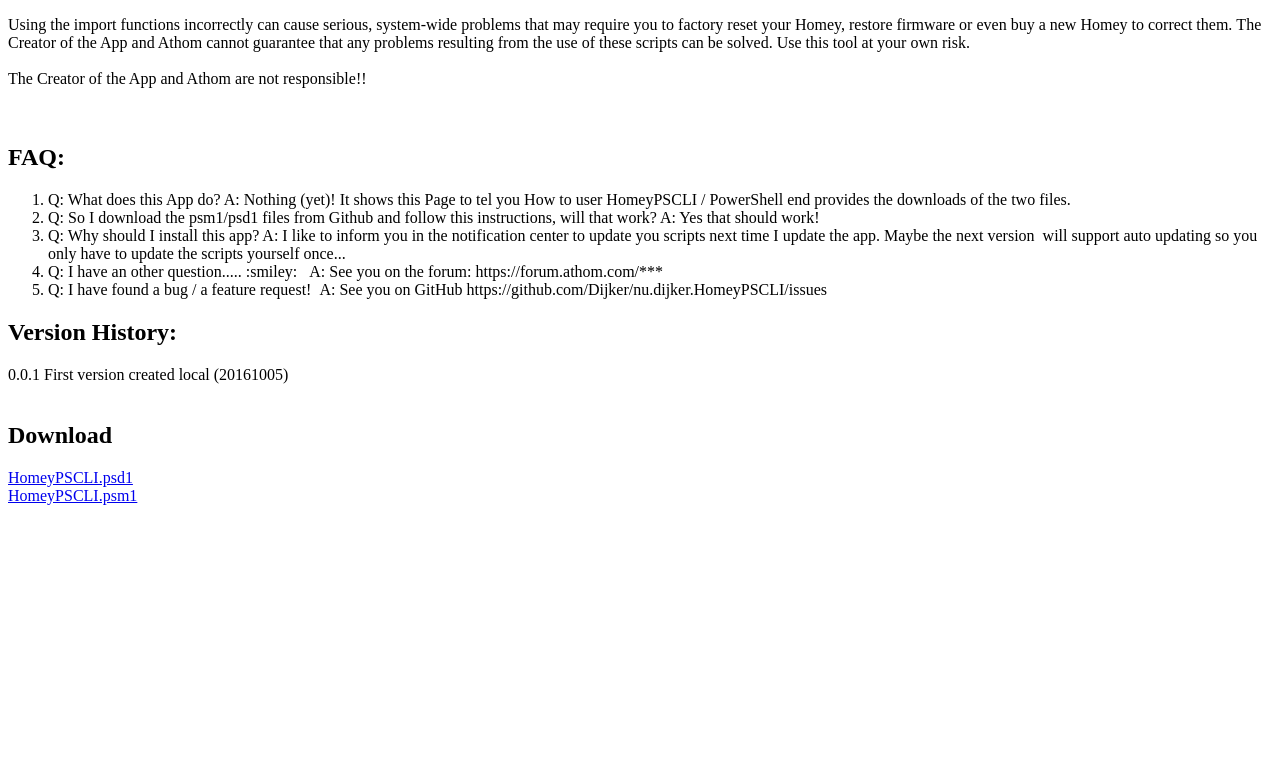
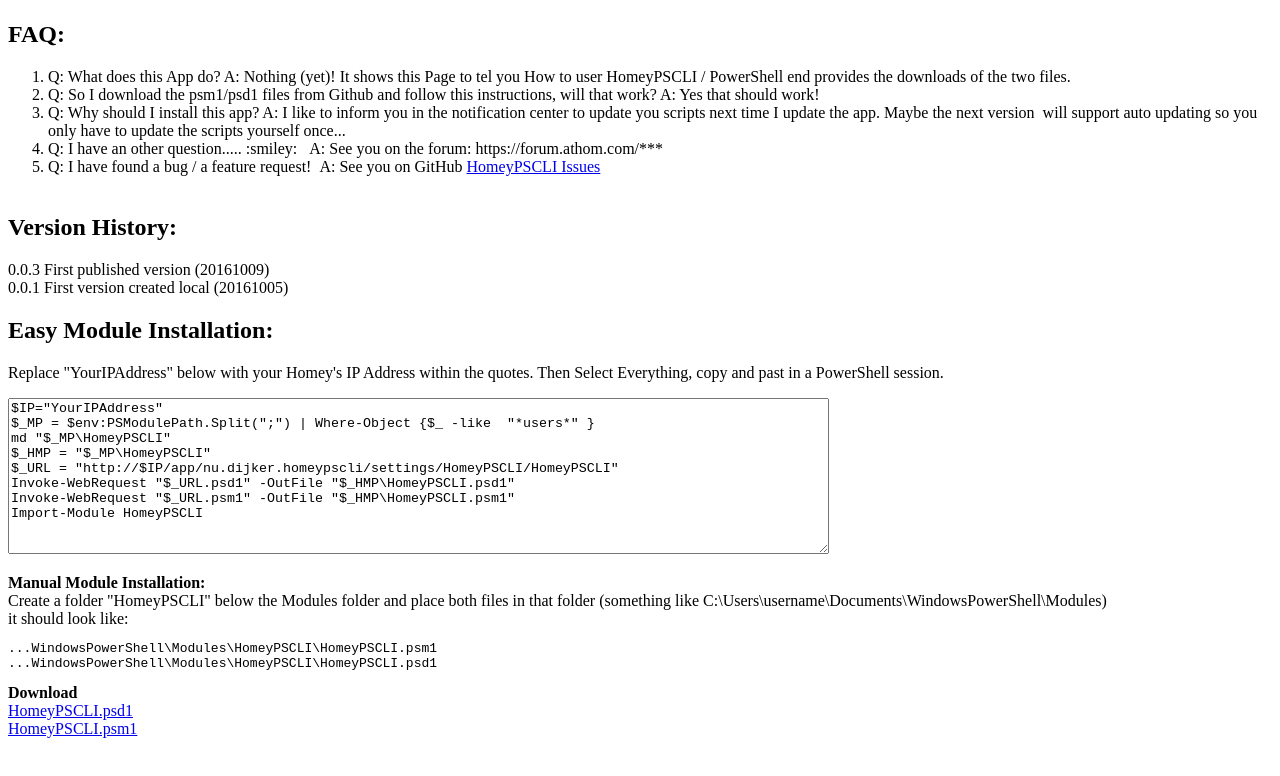
Before and after one commit to Dijker/nu.dijker.HomeyPSCLI, a plain HTML site: page settings/index.html in a window 1280 px wide. Shown: the part 1056-1832 px from the top of the page. Before the commit the page ends 1569 px from the top, so only its background shows below. Drawn offline with Linux system fonts and the light colour scheme.

Commit message:
Version 0.0.3 first release 20161009

```diff
--- a/app.json
+++ b/app.json
@@ -4,7 +4,7 @@
         "en": "PowerShell CLI for Homey",
         "nl": "PowerShell CLI voor Homey"
     },
-    "version": "0.0.1",
+    "version": "0.0.3",
     "compatibility": "0.x || 1.x",
 	"description": {
 		"en": "Control your Homey from PowerShell on a Windows PC",
--- a/settings/index.html
+++ b/settings/index.html
@@ -1,18 +1,15 @@
 <!doctype html>
 <link rel="stylesheet" href="/manager/webserver/assets/font/fontawesome/fontawesome.css">
-
 <html>
     <head>
-
     </head>
-    <body>
+<body>
 <h1>PowerShell CLI for Homey</h1>
-		<br>Download below the Powershell Module files to manage Homey from your Windows PowerShell Command Line<br>
-		Create a folder "HomeyPSCLI" below the Modules folder and place both files in that folder (something like C:\Users\username\Documents\WindowsPowerShell\Modules)<br>
-		it should look like: <pre class="CodeBlock">...WindowsPowerShell\Modules\HomeyPSCLI\HomeyPSCLI.psm1<br>...WindowsPowerShell\Modules\HomeyPSCLI\HomeyPSCLI.psd1</pre> <br>
-		Get your Bearer token from the Browser and your CloudID here:  <a rel="nofollow" target="_blank" href="/manager/settings/#homey:manager:system">Homey Settings System</a>
-		<h2>Initialize the PowerShell CLI for Homey</h2>
-		Open your PowerShell or PowerShell ISE, and load the module: <br><pre class="CodeBlock">C:\Homey&gt;  Import-Module HomeyPSCLI </pre>Connect to Homey:<br><pre class="CodeBlock">PS&gt; Connect-Homey -Bearer "Deaf001000bad1000effe000hace000215c001" -CloudID "Deaf010bad10effe0hace021" -ExportPath "C:\Homey\Backup" -WriteConfig
+<br>Download below the Powershell Module files to manage Homey from your Windows PowerShell Command Line  <a href="#EasyInstall">Easy Install</a> <br>
+For latest information and more examples open the <a rel="nofollow" target="_blank" href="https://github.com/Dijker/nu.dijker.HomeyPSCLI/wiki">HomeyPSCLI Wiki</a><br>
+Get your Bearer token from the Browser and your CloudID here: <a rel="nofollow" target="_blank" href="/manager/settings/#homey:manager:system">Homey Settings System</a>
+<h2>Initialize the PowerShell CLI for Homey</h2>
+Open your PowerShell or PowerShell ISE, and load the module: <br><pre class="CodeBlock">C:\Homey&gt;  Import-Module HomeyPSCLI </pre>Connect to Homey:<br><pre class="CodeBlock">PS&gt; Connect-Homey -Bearer "Deaf001000bad1000effe000hace000215c001" -CloudID "Deaf010bad10effe0hace021" -ExportPath "C:\Homey\Backup" -WriteConfig
 PS&gt; Get-HomeyPendingUpdate -Verbose -InstallPendingUpdate
 No Updates available...
 Version : 0.10.3
@@ -35,21 +32,39 @@
 actions    {}
 PS&gt; Remove-HomeyFlow  -ID  "a13f6703-a770-4620-8c93-4ea7e824b6b5"
 
-</pre><br><h2>Warning: </h2>This scripts make it possible to import some of the exported information, fe flows and BetterLogic variables. Possibly you break something in Homey when you import across different Homeys,&nbsp;different&nbsp;firmware versions or after importing edited information.&nbsp;<br><br>Using the import functions incorrectly can cause serious, system-wide problems that may require you to factory reset your Homey, restore firmware or even buy a new Homey to correct them.&nbsp;The Creator of the App and Athom&nbsp;cannot guarantee that any problems resulting from the use of these scripts can be solved. Use this tool at your own risk.<br><br>The Creator of the App and Athom are not responsible!!<br>
-<br><br><h2>FAQ:</h2><ol><li>Q: What does this App do? A: Nothing (yet)! It shows this Page to tel you How to user HomeyPSCLI / PowerShell end provides the downloads of the two files.</li><li>Q: So I download the psm1/psd1 files from Github and follow this instructions, will that work? A: Yes that should work!&nbsp;</li><li>Q: Why should I install this app? A: I like to inform you in the notification center to update you scripts next time I update the app. Maybe the next version &nbsp;will support auto updating so you only have to update the scripts yourself once...</li><li>Q: I have an other question.....&nbsp;:smiley:&nbsp; &nbsp;A: See you on the forum:&nbsp;https://forum.athom.com/***&nbsp;<br></li><li>Q: I have found a bug / a feature request! &nbsp;A: See you on GitHub https://github.com/Dijker/nu.dijker.HomeyPSCLI/issues&nbsp;</li></ol><h2>Version History:</h2>0.0.1 First version created local (20161005)<br><br><h2>Download</h2>
+</pre><h2>Warning: </h2>This scripts make it possible to import some of the exported information, fe flows and BetterLogic variables. Possibly you break something in Homey when you import across different Homeys,&nbsp;different&nbsp;firmware versions or after importing edited information.&nbsp;<br><br>Using the import functions incorrectly can cause serious, system-wide problems that may require you to factory reset your Homey, restore firmware or even buy a new Homey to correct them.&nbsp;The Creator of the App and Athom&nbsp;cannot guarantee that any problems resulting from the use of these scripts can be solved. Use this tool at your own risk.<br><br>The Creator of the App and Athom are not responsible!!<br>
+<br><br><h2>FAQ:</h2><ol><li>Q: What does this App do? A: Nothing (yet)! It shows this Page to tel you How to user HomeyPSCLI / PowerShell end provides the downloads of the two files.</li><li>Q: So I download the psm1/psd1 files from Github and follow this instructions, will that work? A: Yes that should work!&nbsp;</li><li>Q: Why should I install this app? A: I like to inform you in the notification center to update you scripts next time I update the app. Maybe the next version &nbsp;will support auto updating so you only have to update the scripts yourself once...</li><li>Q: I have an other question.....&nbsp;:smiley:&nbsp; &nbsp;A: See you on the forum:&nbsp;https://forum.athom.com/***&nbsp;<br></li><li>Q: I have found a bug / a feature request! &nbsp;A: See you on GitHub <a rel="nofollow" target="_blank" href="https://github.com/Dijker/nu.dijker.HomeyPSCLI/issues">HomeyPSCLI Issues</a><br>&nbsp;</li></ol><h2>Version History:</h2>0.0.3 First published version (20161009)<br>0.0.1 First version created local (20161005)<br>
+
+<div ng-show="vm.showExportToggle">
+<a name="EasyInstall"></a>
+<H2>Easy Module Installation:</H2>
+Replace "YourIPAddress" below with your Homey's IP Address within the quotes.
+Then Select Everything, copy and past in a PowerShell session.
+<p>
+<textarea rows="10" cols="100">$IP="YourIPAddress"
+$_MP = $env:PSModulePath.Split(";") | Where-Object {$_ -like  "*users*" }
+md "$_MP\HomeyPSCLI"
+$_HMP = "$_MP\HomeyPSCLI"
+$_URL = "http://$IP/app/nu.dijker.homeypscli/settings/HomeyPSCLI/HomeyPSCLI"
+Invoke-WebRequest "$_URL.psd1" -OutFile "$_HMP\HomeyPSCLI.psd1"
+Invoke-WebRequest "$_URL.psm1" -OutFile "$_HMP\HomeyPSCLI.psm1"
+Import-Module HomeyPSCLI
+
+</textarea>
+</p>
+<b>Manual Module Installation:</b><br />
+Create a folder "HomeyPSCLI" below the Modules folder and place both files in that folder (something like C:\Users\username\Documents\WindowsPowerShell\Modules)<br>
+it should look like: <pre class="CodeBlock">...WindowsPowerShell\Modules\HomeyPSCLI\HomeyPSCLI.psm1<br>...WindowsPowerShell\Modules\HomeyPSCLI\HomeyPSCLI.psd1</pre>
+<b>Download</b><br>
  <a rel="nofollow" target="_blank" href="/app/nu.dijker.homeypscli/settings/HomeyPSCLI/HomeyPSCLI.psd1">HomeyPSCLI.psd1</a><br>
  <a rel="nofollow" target="_blank" href="/app/nu.dijker.homeypscli/settings/HomeyPSCLI/HomeyPSCLI.psm1">HomeyPSCLI.psm1</a>
-
+<br>
+			</div>
+<br><br>
         <script type="text/javascript">
         function onHomeyReady(){
             Homey.ready()
         }
-
-        function save() {
-            Homey.set('test', document.getElementById('test').value);
-            Homey.set('test2', document.getElementById('test2').value);
-        }
         </script>
-
     </body>
 </html>
```
Also changed, not shown: 2 other files.
